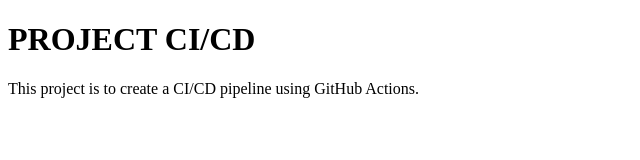
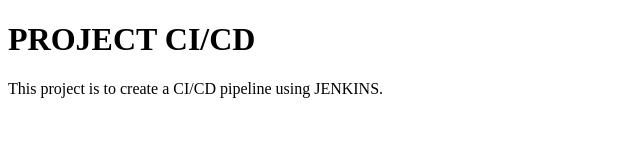
Before and after one commit to TeamKanyarasi/CICD_Project, a plain HTML site: page index.html in a window 1280 px wide. Shown: the full height of the page, 0-640 px from the left. Drawn offline with Linux system fonts and the light colour scheme.

Commit message:
Update index.html

```diff
--- a/index.html
+++ b/index.html
@@ -3,7 +3,7 @@
     <title>PROJECT X</title>
     <body>
         <h1>PROJECT CI/CD</h1>
-        <p>This project is to create a CI/CD pipeline using GitHub Actions.</p>
+        <p>This project is to create a CI/CD pipeline using JENKINS.</p>
     </body>
 
 </html>
```
